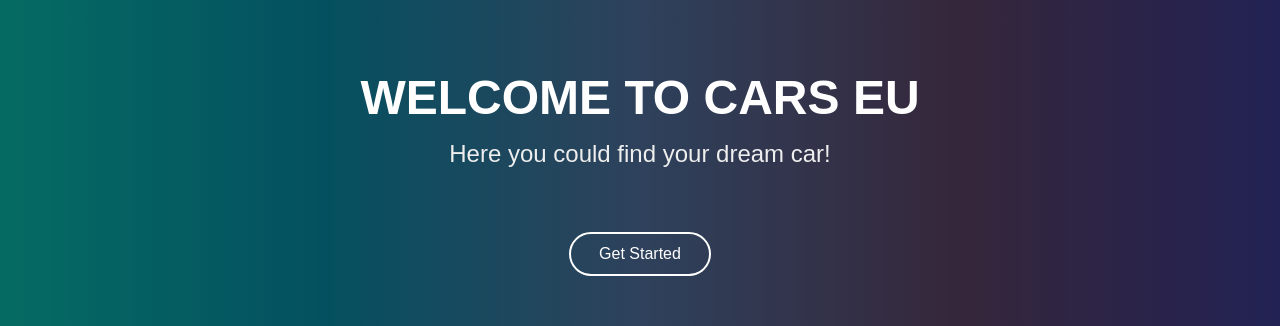
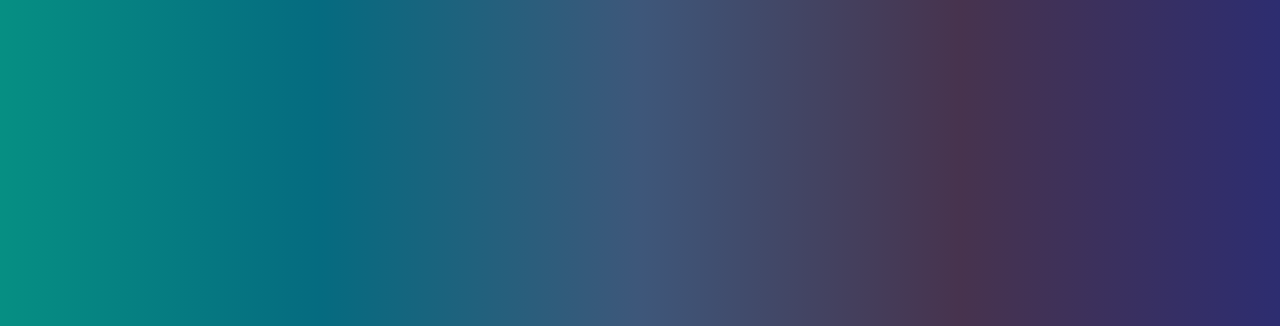
Before and after one commit to lucroselen/softuni-vuejs-project, a Vue app in the folder vite-project-softuni/: page / in a window 1280 px wide. Shown: the part 237-563 px from the top of the page. Built offline with nearby package versions, Linux system fonts and the light colour scheme.

Commit message:
add router-view to app.vue

```diff
--- a/vite-project-softuni/src/App.vue
+++ b/vite-project-softuni/src/App.vue
@@ -1,11 +1,9 @@
 <script>
-import PageHome from "./components/PageHome.vue";
 import PageFooter from "./components/PageFooter.vue";
 import PageHeader from "./components/PageHeader.vue";
 
 export default {
   components: {
-    PageHome,
     PageFooter,
     PageHeader,
   },
@@ -14,6 +12,6 @@ export default {
 
 <template>
   <PageHeader />
-  <PageHome />
+  <router-view />
   <PageFooter />
 </template>
```
